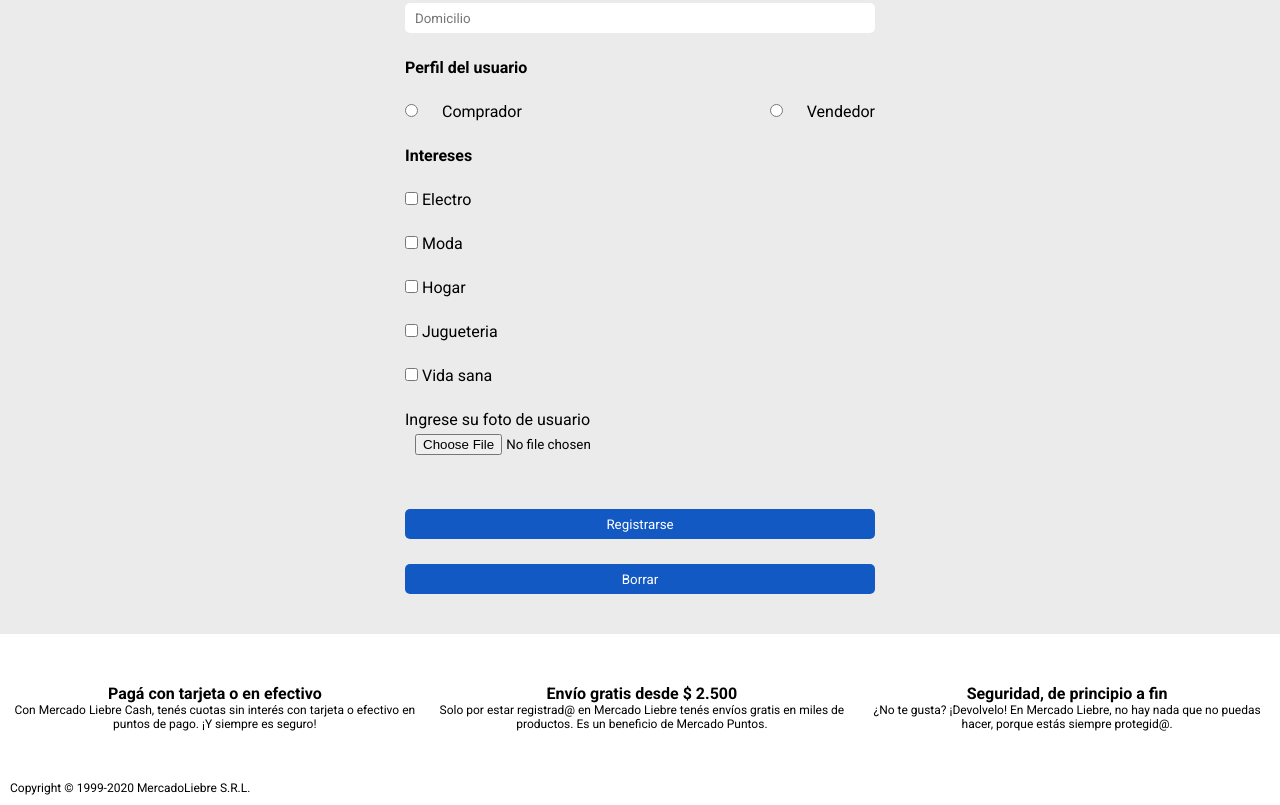
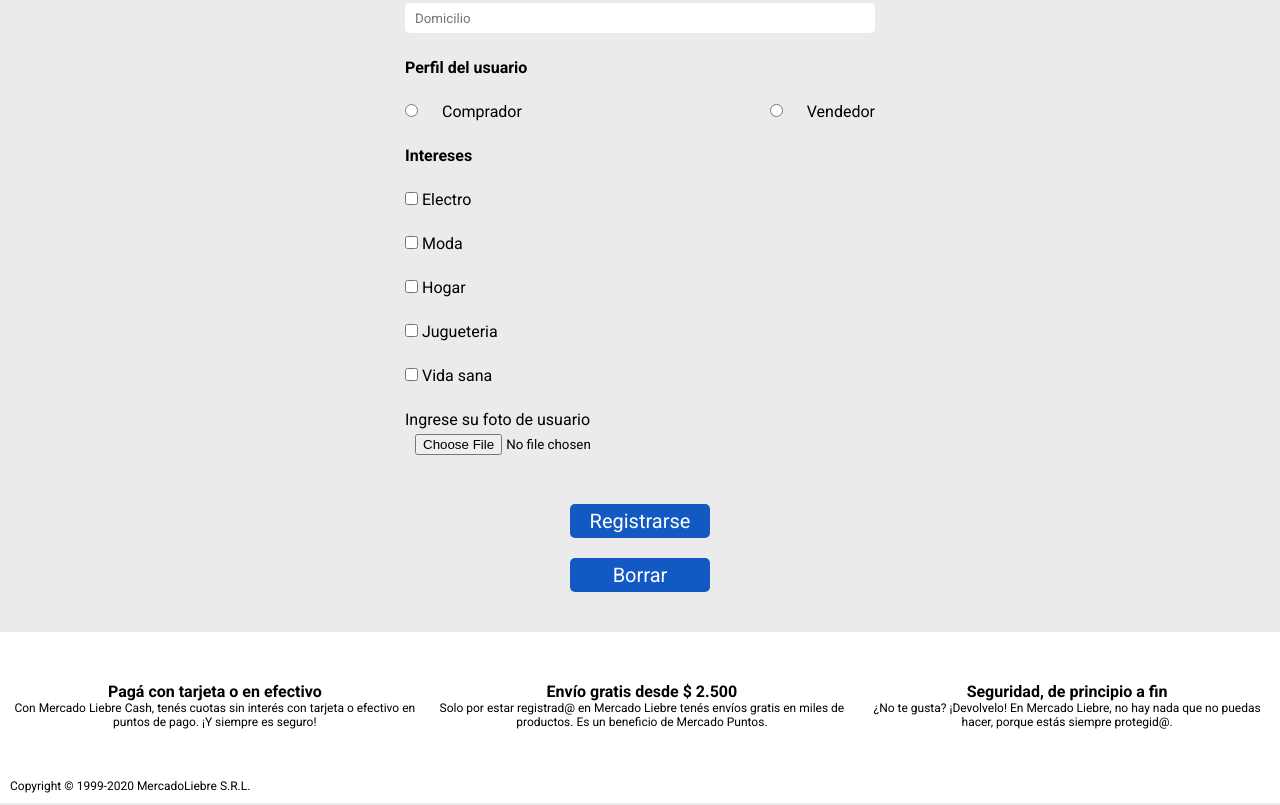
Before and after one commit to charly0091/Formar_ML6_OrganizandoElementos, a website: page views/register.html in a window 1280 px wide. Shown: the part 581-1386 px from the top of the page. Drawn offline with Linux system fonts and the light colour scheme; files that its build step writes are made by us from their sources; files whose address does not match are found by name.

Commit message:
un error mas

```diff
--- a/public/css/formularios.css
+++ b/public/css/formularios.css
@@ -34,15 +34,27 @@ input.control{
 .register-form .control-form .perfil div label {
     margin-left: 20px;
 }
-.button-form {
-    width: 100%;
+.btn_ctn{
+    display: flex;
+    justify-content: center;
+    align-items: center;
+
+}
+
+.button-form{
     background-color: var(--celeste);
     border: none;
-    height: 30px;
+    font-size: 20px;
     color: white;
     padding: 5px 10px;
     border-radius: 5px;
-    margin-top: 25px;
+    width: 100%;
+    margin-top: 20px;
+    max-width: 140px;
+}
+
+.button-form a {
+    color: white    ;
 }
 
 .button-form:hover {
--- a/views/register.html
+++ b/views/register.html
@@ -114,10 +114,10 @@
                         <input type="file" name="foto" id="foto" class="control" accept=".jpg .png">
                         <span class="feedback">Este campo es obligatorio</span>
                   </div>
-                  <div>
+                  <div class="btn_ctn">
                         <button type="submit" class="button-form">Registrarse</button>
                   </div>
-                  <div>
+                  <div class="btn_ctn">
                         <button type="reset" class="button-form">Borrar</button>
                   </div>
             </form>
```
Also changed, not shown: views/login.html (+1 -1 lines).
